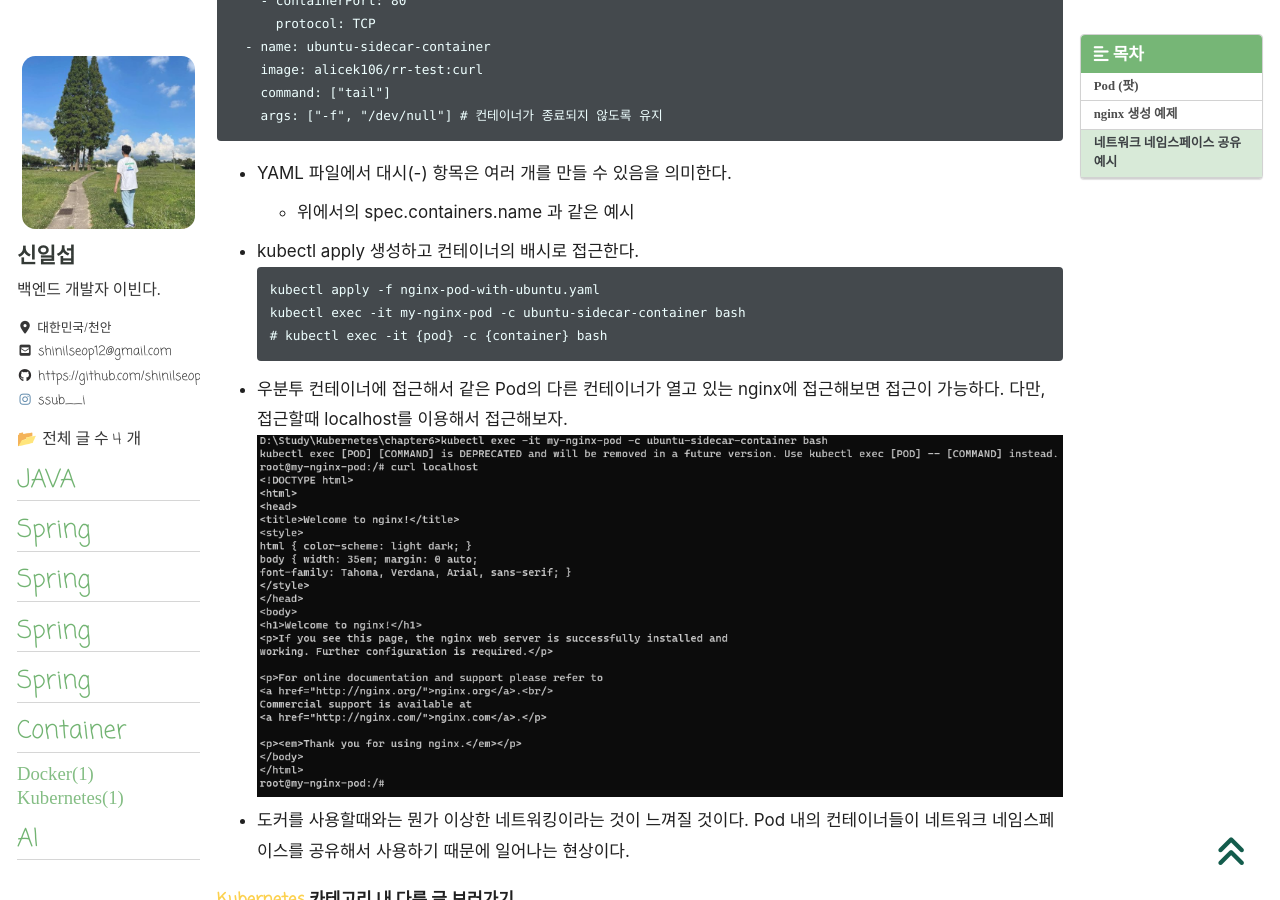
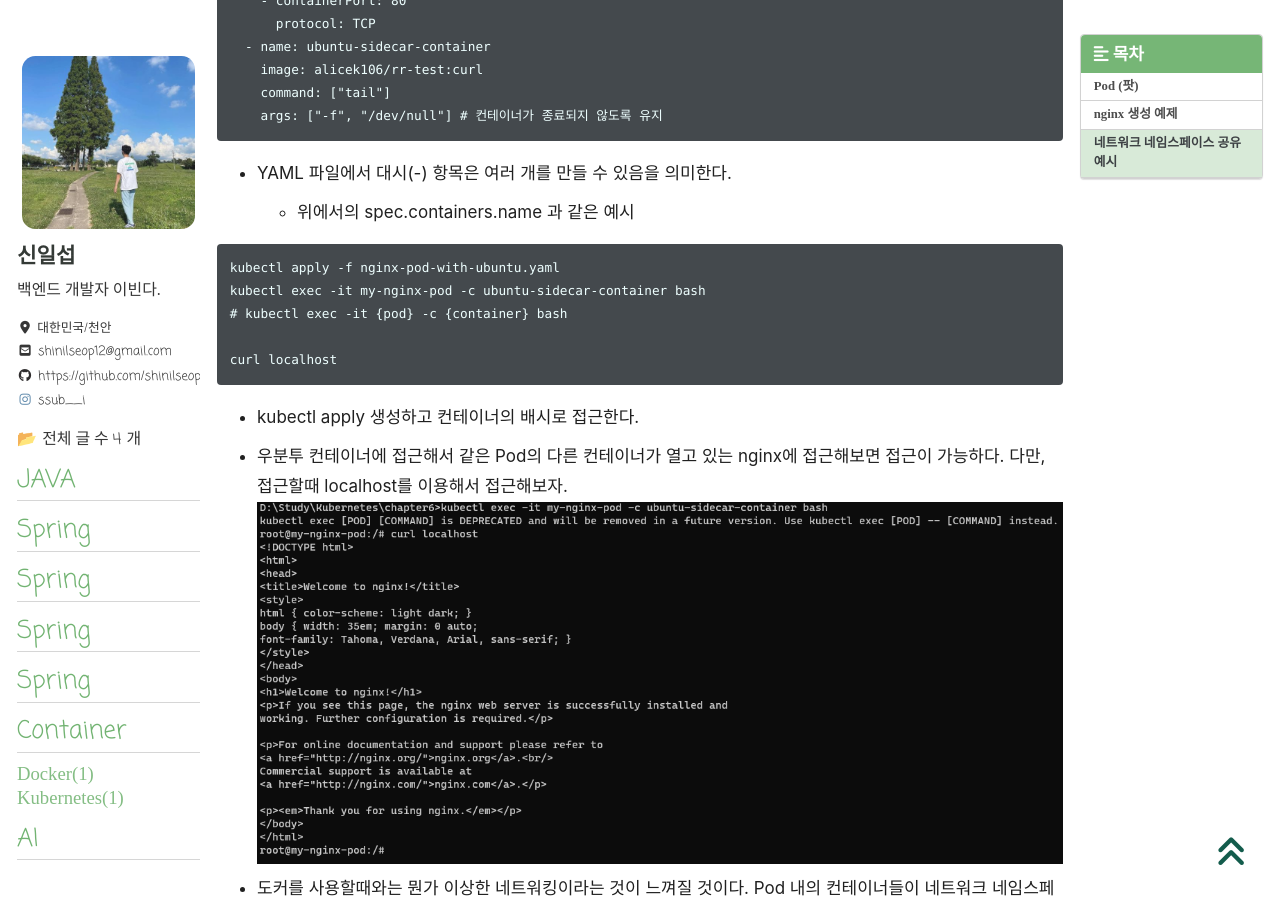
Before and after one commit to shinilseop/shinilseop.github.io, a Jekyll site: the page built from _posts/Containers/Kubernetes/2022-06-02-Kubernetes Pod.md, in a window 1280 px wide and 900 px high, scrolled down 3442 px. Built offline with Jekyll 4.4.1, drawn with Linux system fonts in a browser that asks for light colours; cached includes are drawn as plain includes; nearby versions of some CDN libraries; some web fonts are replaced; comment, search, counter and statistics services are not loaded.

Commit message:
[post] modify Kubernetes Pod

````diff
--- a/_posts/Containers/Kubernetes/2022-06-02-Kubernetes Pod.md
+++ b/_posts/Containers/Kubernetes/2022-06-02-Kubernetes Pod.md
@@ -98,12 +98,14 @@ spec:
 - YAML 파일에서 대시(-) 항목은 여러 개를 만들 수 있음을 의미한다.
   - 위에서의 spec.containers.name 과 같은 예시
 
-- kubectl apply 생성하고 컨테이너의 배시로 접근한다.
 ```
 kubectl apply -f nginx-pod-with-ubuntu.yaml
 kubectl exec -it my-nginx-pod -c ubuntu-sidecar-container bash
 # kubectl exec -it {pod} -c {container} bash
+
+curl localhost
 ```
+- kubectl apply 생성하고 컨테이너의 배시로 접근한다.
 - 우분투 컨테이너에 접근해서 같은 Pod의 다른 컨테이너가 열고 있는 nginx에 접근해보면 접근이 가능하다. 다만, 접근할때 localhost를 이용해서 접근해보자.
 ![my-nginx-pod describe](../../../assets/images/container/kubenetes/ubuntu-nginx-access.png)
 - 도커를 사용할때와는 뭔가 이상한 네트워킹이라는 것이 느껴질 것이다. Pod 내의 컨테이너들이 네트워크 네임스페이스를 공유해서 사용하기 때문에 일어나는 현상이다.
````
